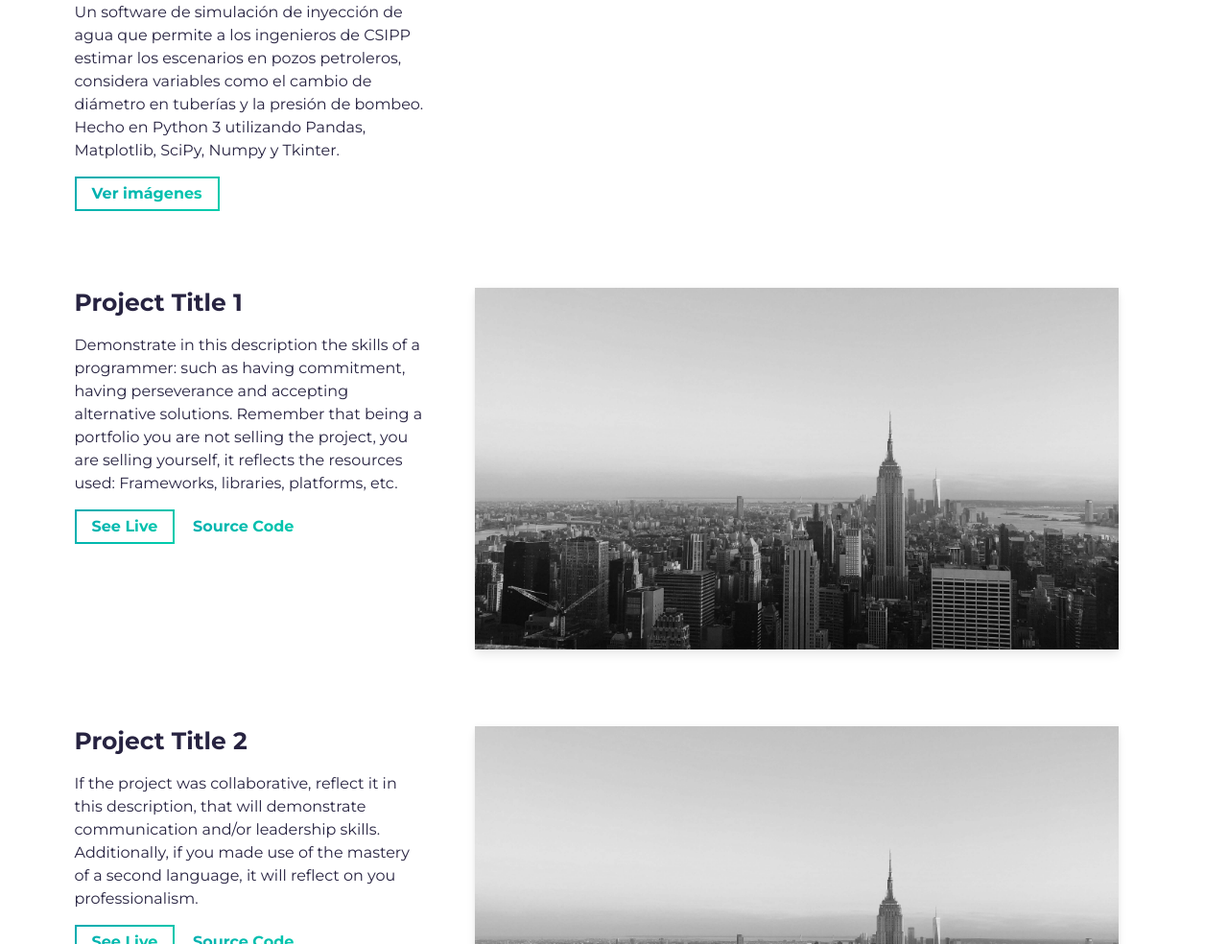
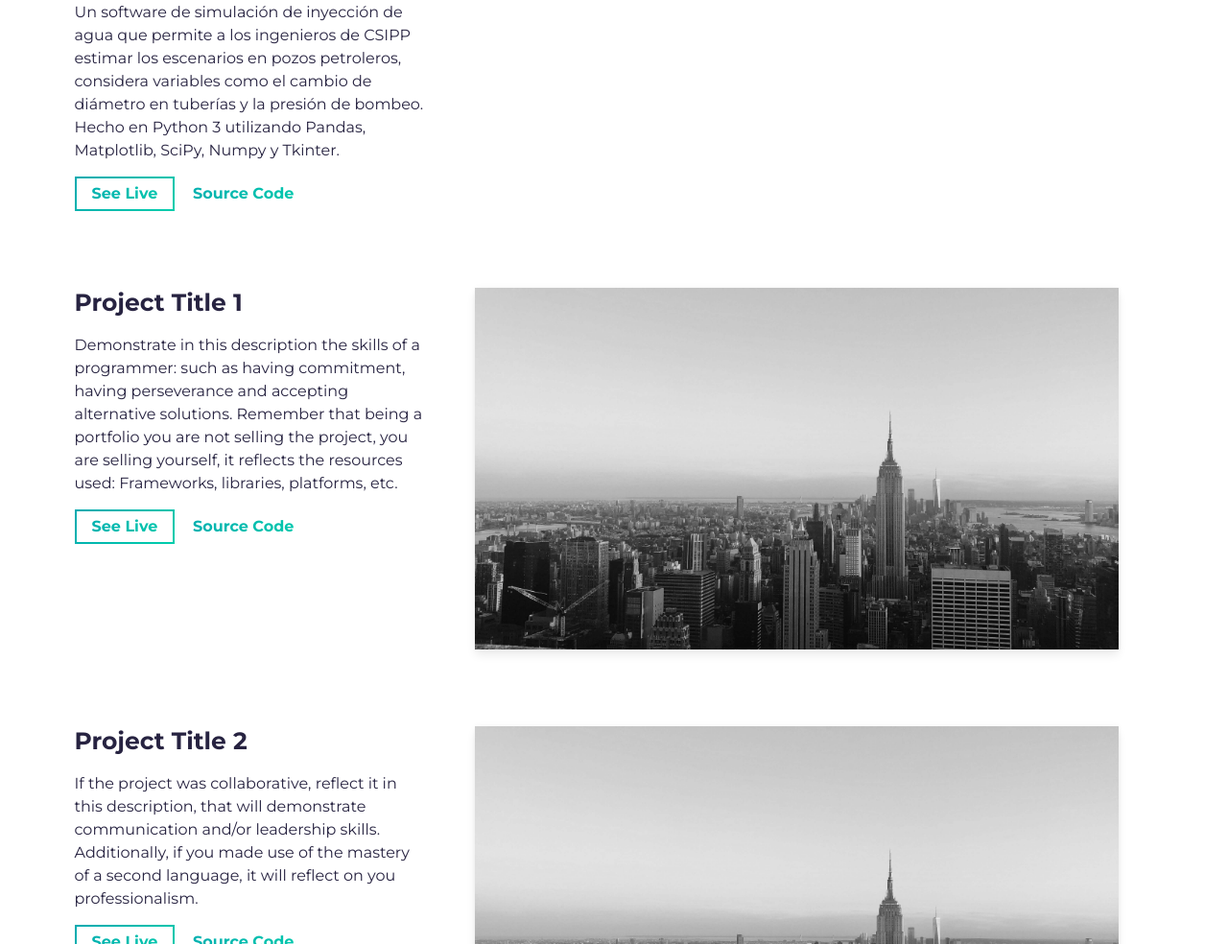
Before and after one commit to notSickboy/DiegoMtz.io, a website built with Parcel: page src/index.html in a window 1280 px wide. Shown: the part 1615-2599 px from the top of the page at 96% size. Built offline with nearby package versions, Linux system fonts and the light colour scheme; files whose address does not match are found by name.

Commit message:
Update index.html

```diff
--- a/src/index.html
+++ b/src/index.html
@@ -119,7 +119,15 @@
                   class="cta-btn cta-btn--hero"
                   href="#!"
                 >
-                  Ver imágenes
+                  See Live
+                </a>
+                <a
+                  rel="noreferrer"
+                  target="_blank"
+                  class="cta-btn text-color-main"
+                  href="#!"
+                >
+                  Source Code
                 </a>
               </div>
             </div>
```
